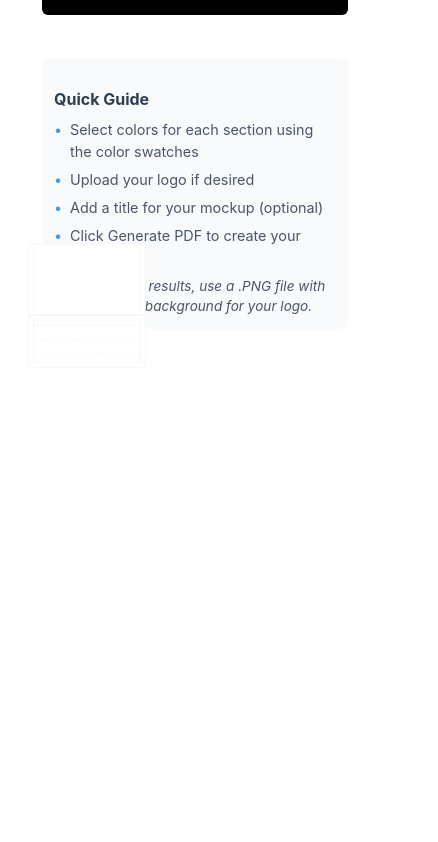
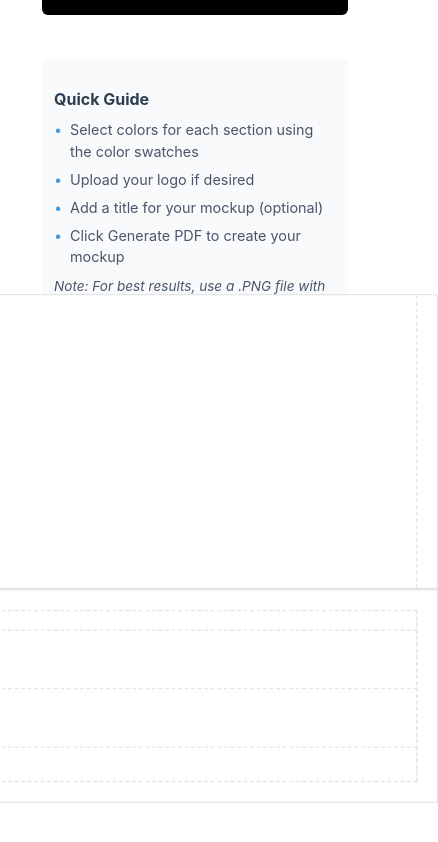
Before and after one commit to dustinwebercodes/burnpad-mockup-generator, a React (Vite) app: page / in a window 390 px wide. Shown: the part 794-1636 px from the top of the page, 438 px wide, since content can reach past the window. Built offline with nearby package versions, Linux system fonts and the light colour scheme.

Commit message:
Improved mobile preview scaling and layout

```diff
--- a/src/App.jsx
+++ b/src/App.jsx
@@ -103,22 +103,21 @@ const PreviewSection = styled.div`
   }
 
   @media (max-width: 480px) {
-    transform: scale(0.45);
-    margin-top: -100px;
-    margin-bottom: -100px;
+    transform: scale(0.65);
+    margin: -50px auto;
   }
 `;
 
 const PreviewWrapper = styled.div`
-  transform-origin: top left;
+  transform-origin: top center;
 
   @media (max-width: 768px) {
-    transform: scale(0.5);
+    transform: none;
     margin: 0 auto;
   }
 
   @media (max-width: 480px) {
-    transform: scale(0.35);
+    transform: none;
   }
 `;
 
```
